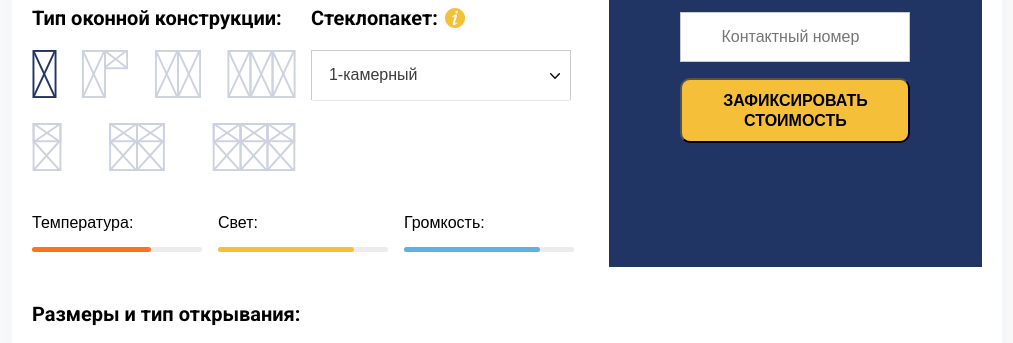
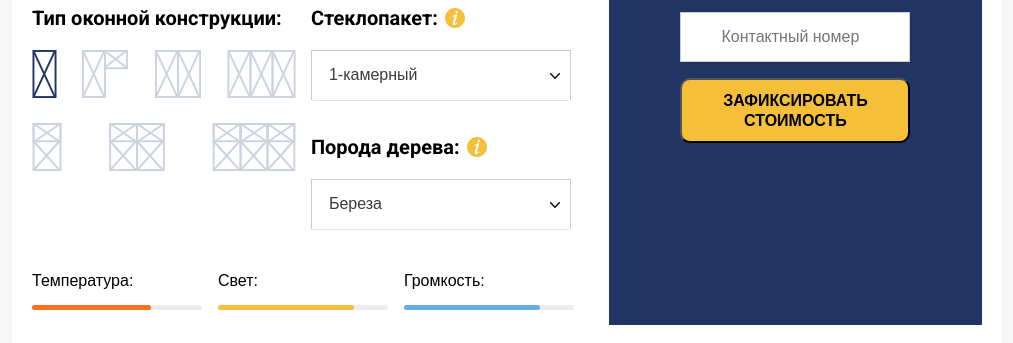
Before and after one commit to Mari-marina/calculator, a plain HTML site: page index.html in a window 1280 px wide. Shown: the part 457-800 px from the top of the page, without its empty margins (133-1146 px from the left). Drawn offline with Linux system fonts and the light colour scheme.

Commit message:
Add files via upload

```diff
--- a/assets/css/style.css
+++ b/assets/css/style.css
@@ -84,6 +84,10 @@
     .calculator_group-button {
         display: none;
     }
+}
+
+.calculator_select-optional {
+    margin-top: 35px;
 }
 
 .calculator_button {
--- a/index.html
+++ b/index.html
@@ -54,6 +54,7 @@
                     </div>
                 </div>
                 <div class="calculator_select-wrap">
+
                         <div class="calculator_info_wrap">
                             <h3 class="calculator_subtitle">Профиль:</h3>
                             <div tooltip="Светопрозрачное заполнение окна, состоящее из двух или трех стекол, соответственно, однокамерные и двухкамерные стеклопакеты."
@@ -87,6 +88,9 @@
                                 <option value="2">Rehau Blitz - Акция</option>
                             </select>
                         </div>
+
+
+
                 </div>
                 <div class="calculator_select-wrap">
                     <div class="calculator_info_wrap">
@@ -139,7 +143,6 @@
 
                         </div>
                         <div class="calculator_paintings">
-                            <!-- <img class="calculator_img" src="./assets/images/windows/5.svg" alt=""> -->
                             <svg class="calculator_img" width="30" height="50" viewBox="0 0 30 50" fill="none"
                                 xmlns="http://www.w3.org/2000/svg">
                                 <rect x="1" y="1" width="28" height="48" stroke-width="2" />
@@ -198,6 +201,8 @@
                     </div>
                 </div>
                 <div class="calculator_select-wrap">
+                    <div class="">
+
                     <div class="calculator_info_wrap">
                         <h3 class="calculator_subtitle">Стеклопакет:</h3>
                         <div tooltip="Светопрозрачное заполнение окна, состоящее из двух или трех стекол, соответственно, однокамерные и двухкамерные стеклопакеты. Светопрозрачное заполнение окна, состоящее из двух или трех стекол, соответственно, однокамерные и двухкамерные стеклопакеты.Светопрозрачное заполнение окна, состоящее из двух или трех стекол, соответственно, однокамерные и двухкамерные стеклопакеты"
@@ -231,6 +236,45 @@
                             <option value="1">1-камерный</option>
                             <option value="2">2-камерный</option>
                         </select>
+                    </div>
+                </div>
+                <div class="calculator_select-optional">
+
+                    <div class="calculator_info_wrap">
+                        <h3 class="calculator_subtitle">Порода дерева:</h3>
+                        <div tooltip="Светопрозрачное заполнение окна, состоящее из двух или трех стекол, соответственно, однокамерные и двухкамерные стеклопакеты. Светопрозрачное заполнение окна, состоящее из двух или трех стекол, соответственно, однокамерные и двухкамерные стеклопакеты.Светопрозрачное заполнение окна, состоящее из двух или трех стекол, соответственно, однокамерные и двухкамерные стеклопакеты"
+                            class="">
+                            <!-- <img class="calculator_info_img" src="./assets/images/info.svg"> -->
+                            <svg class="calculator_info_img" width="20" height="20" viewBox="0 0 20 20" fill="none"
+                                xmlns="http://www.w3.org/2000/svg">
+                                <g clip-path="url(#clip0_17498_876)">
+                                    <path class="calculator_info-color"
+                                        d="M20 10.0002C20 4.47692 15.5228 0.00012207 10.0002 0.00012207C4.4772 0.00012207 0 4.47692 0 10.0002C0 15.5227 4.4772 19.9999 10.0002 19.9999C15.5228 19.9999 20 15.5227 20 10.0002Z"
+                                        fill="#F5BF39" />
+                                    <path
+                                        d="M12.7043 14.4936C12.6484 14.4117 12.5412 14.3825 12.4516 14.425C11.4607 14.894 10.3361 15.39 10.1153 15.4333C10.1098 15.4283 10.1009 15.4193 10.0894 15.4036C10.0595 15.3631 10.0449 15.3102 10.0449 15.2418C10.0449 14.6812 10.468 12.9761 11.3023 10.1741C12.0057 7.81972 12.087 7.33226 12.087 7.17041C12.087 6.92057 11.9914 6.70947 11.8103 6.55988C11.6383 6.41803 11.398 6.34616 11.0961 6.34616C10.5939 6.34616 10.0118 6.53683 9.31656 6.92908C8.64286 7.30932 7.89153 7.95335 7.08356 8.84327C7.02031 8.91296 7.0137 9.01716 7.06764 9.09432C7.12165 9.17151 7.22182 9.2009 7.30893 9.16542C7.59259 9.04965 9.01814 8.46569 9.22594 8.33516C9.39609 8.22851 9.54338 8.17437 9.66375 8.17437C9.66806 8.17437 9.67177 8.17453 9.67487 8.17477C9.67632 8.18275 9.67769 8.19493 9.67769 8.21238C9.67769 8.3352 9.65242 8.4806 9.60288 8.64382C8.3881 12.5797 7.79761 14.9925 7.79761 16.0203C7.79761 16.383 7.89842 16.675 8.09719 16.888C8.29974 17.1054 8.57296 17.2156 8.90927 17.2156C9.26766 17.2156 9.70385 17.0659 10.2427 16.758C10.7642 16.46 11.56 15.8045 12.6759 14.7539C12.7482 14.6859 12.7603 14.5755 12.7043 14.4936Z"
+                                        fill="white" />
+                                    <path
+                                        d="M12.6692 3.09063C12.4706 2.88743 12.2166 2.78439 11.9142 2.78439C11.5377 2.78439 11.2098 2.93318 10.9397 3.22663C10.6739 3.51525 10.5391 3.86941 10.5391 4.27924C10.5391 4.60305 10.6383 4.87139 10.8341 5.07677C11.0325 5.28525 11.2831 5.39094 11.5789 5.39094C11.94 5.39094 12.2661 5.23381 12.5482 4.92391C12.8254 4.61945 12.966 4.2615 12.966 3.86002C12.966 3.55149 12.8661 3.29266 12.6692 3.09063Z"
+                                        fill="white" />
+                                </g>
+                                <defs>
+                                    <clipPath id="clip0_17498_876">
+                                        <rect width="20" height="20" fill="white" />
+                                    </clipPath>
+                                </defs>
+                            </svg>
+
+                        </div>
+                    </div>
+                    <div class="custom-select">
+                        <select>
+                            <option value="0">Береза</option>
+                            <option value="1">Береза</option>
+                            <option value="2">Сосна</option>
+                            <option value="3">Дуб</option>
+                        </select>
+                    </div>
                 </div>
 
                 </div>
```
Also changed, not shown: assets/css/style.min.css, 1 other file. Lines whose indentation alone changed are shown as unchanged.
